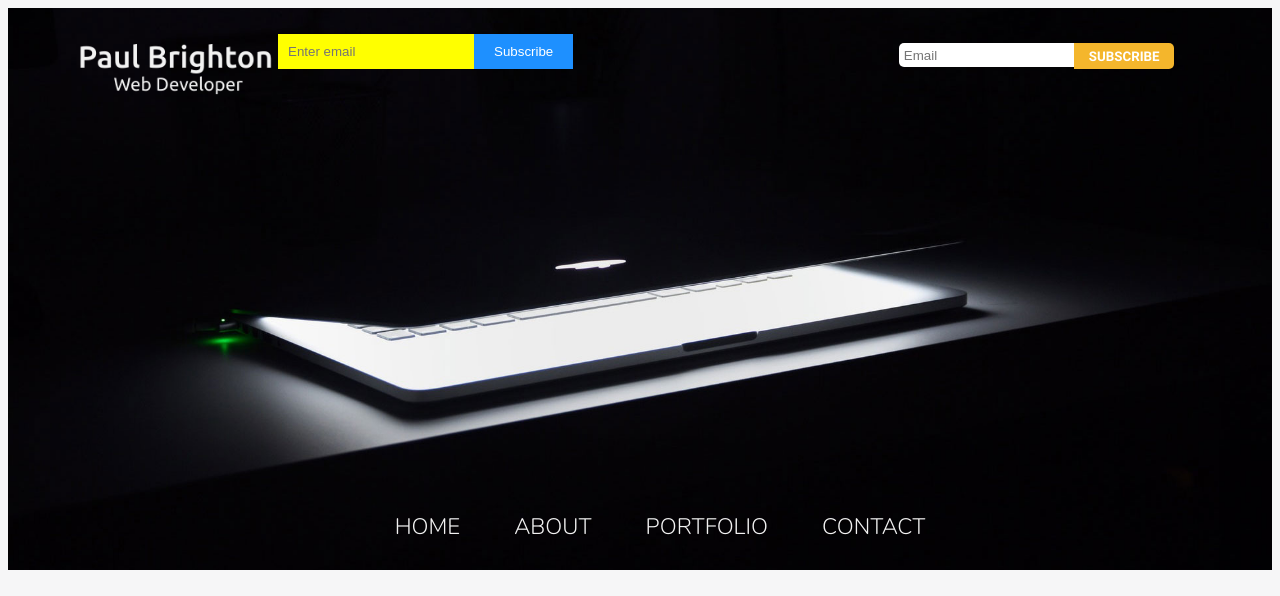
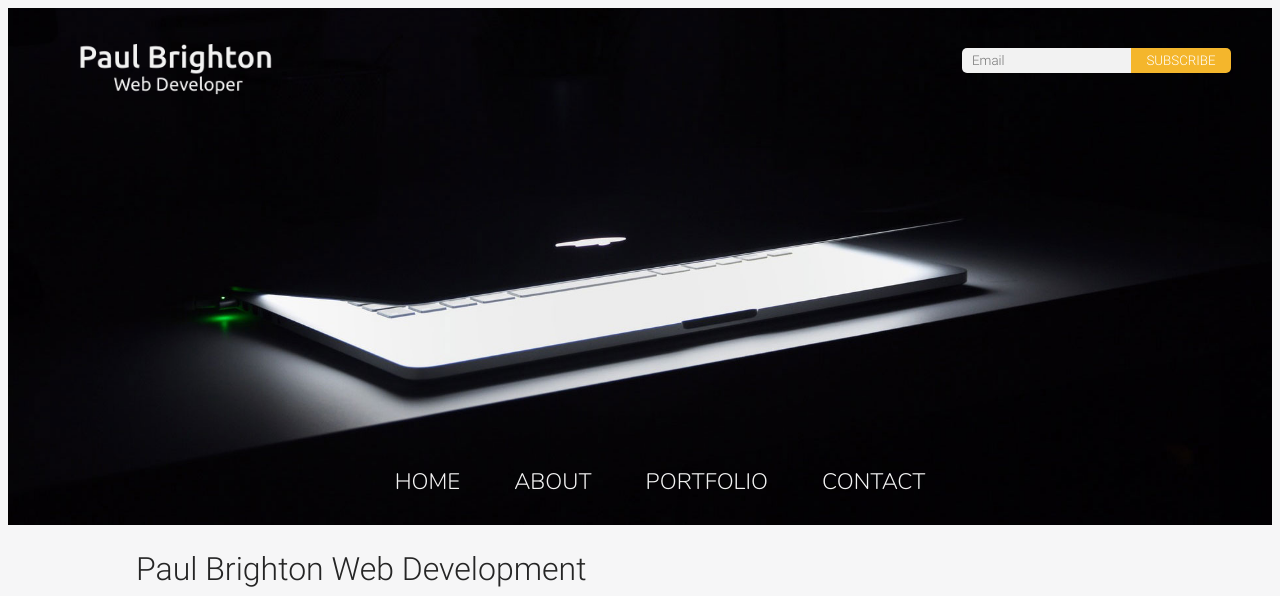
Before and after one commit to affinity-digital-ltd/Pauls_Blog, a Rails app: page / in a window 1280 px wide. Shown: the top 596 px of the page. Run offline with Rails 7, Linux system fonts and the light colour scheme; tables that the repository leaves empty hold one stand-in row (values such as "Sample post"); style sheets or scripts are compiled from the project's sources; some libraries are stand-ins or nearby versions.

Commit message:
Replaced form in header

```diff
--- a/app/assets/stylesheets/components/c-subscribe-form.scss
+++ b/app/assets/stylesheets/components/c-subscribe-form.scss
@@ -1,87 +1,65 @@
 .c-subscribe-form {
-  width: 90%;
-  height: 25px;
-  position: absolute;
-  bottom: 0;
-  padding-bottom: 20px;
-  display: block;
-  margin: 0 5% 0 5%;
-  left: 0;
+  width: 275px;
+  margin: 0 auto;
 
   &__container {
+    width: 275px;
     display: flex;
-    justify-content: center;
+    flex-flow: row wrap;
+    flex-direction: row;
+    align-items: center;
+    position: absolute;
+    bottom: 0;
+    padding-bottom: 20px;
+    margin: 0 auto;
   }
 
   &__input {
     -webkit-appearance: none;
-    padding: 0 5px;
+    width: 150px;
+    vertical-align: middle;
+    margin: 5px 0 5px 0;
+    padding: 5px 10px;
+    background-color: #f2f2f2;;
+    border: 0;
     border-radius: 5px 0 0 5px;
-    width: 175px;
-    height: 24px;
-    border: 0;
-    box-sizing: border-box;
-    display: block;
+    font-family: "Roboto";
+    font-weight: 300;
+    outline: none;
   }
 
   &__btn {
     -webkit-appearance: none;
-    background-color: #dadada;
+    width: 100px;
+    padding: 5px 10px;
+    background-color:#F4B62C;
+    border: 0 ;
+    color: white;
+    cursor: pointer;
+    margin-left: -1px;
+    border-radius: 0 5px 5px 0;
+    text-transform: uppercase;
     font-family: "Roboto";
-    font-weight: 500;
-    text-transform: uppercase;
-    border-radius: 0 5px 5px 0;
-    height: 100%;
-    padding: 6px 15px 5px 15px;
-    width: 100px;
-    background: #F4B62C;
-    color: white;
-    border: 0;
-    display: block;
+    font-weight: 300;
+    outline: none;
+
+    &:hover {
+      cursor: pointer;
+    }
   }
 }
 
 @media screen and (min-width: 768px) {
   .c-subscribe-form {
-    width: 275px;
-    top: 0;
-    left: auto;
-    right: 0;
-    padding: 35px 35px 0 0;
+    &__container {
+      height: 30px;
+      top: 0;
+      right: 0;
+      padding: 35px 35px 0 0;
+    }
+
+    &__btn {
+      height: auto;
+    }
   }
 }
-
-/*-----------------------------------
--------------------------------------
------------------------------------*/
-
-.form-inline {
-  display: flex;
-  flex-flow: row wrap;
-  align-items: center;
-}
-
-.form-inline label {
-  margin: 5px 0 5px 0;
-}
-
-.form-inline input {
-  vertical-align: middle;
-  margin: 5px 0 5px 0;
-  padding: 10px;
-  background-color: yellow;
-  border: 0;
-}
-
-.form-inline button {
-  padding: 10px 20px;
-  background-color: dodgerblue;
-  border: 0 ;
-  color: white;
-  cursor: pointer;
-  margin-left: -1px;
-}
-
-.form-inline button:hover {
-  background-color: royalblue;
-}
--- a/app/views/shared/_header.html.erb
+++ b/app/views/shared/_header.html.erb
@@ -5,20 +5,12 @@
         <%= image_tag("logo.png", alt: "Paul Brighton Web Development Logo", class: "c-brand-logo") %>
       </figure>
     <% end %>
-    <%= form_with(url: "/search", method: "get", class: "c-subscribe-form") do %>
-      <div class="c-subscribe-form__container">
+    <div class="c-subscribe-form">
+      <%= form_with(class: "c-subscribe-form__container", url: "/search", method: "get") do %>
         <%= text_field_tag :email, '', type: :email, placeholder: "Email", required: true, class: "c-subscribe-form__input" %>
         <%= button_tag "Subscribe", type: "submit", class: "c-subscribe-form__btn" %>
-      </div>
-    <% end %>
-
-    <form class="form-inline" action="/action_page.php">
-  <input type="email" id="email" placeholder="Enter email" name="email">
-
-  <button type="submit">Subscribe</button>
-</form>
-
-
+      <% end %>
+    </div>
     <nav class="c-header__nav">
       <div data-behavior="myNav" class="c-overlay">
         <a href="javascript:void(0)" class="c-closebtn" onclick="closeNav()">&times;</a>
```
